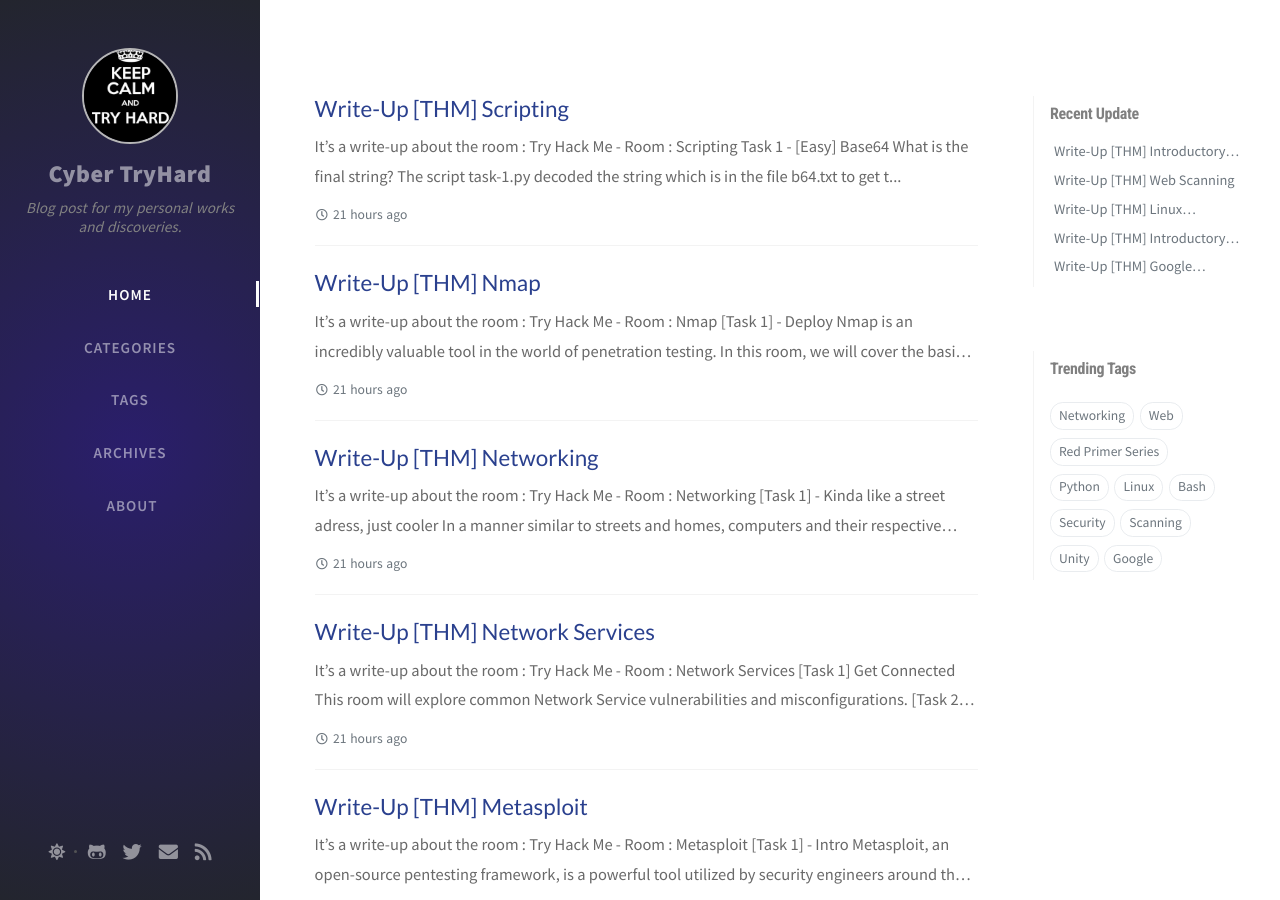
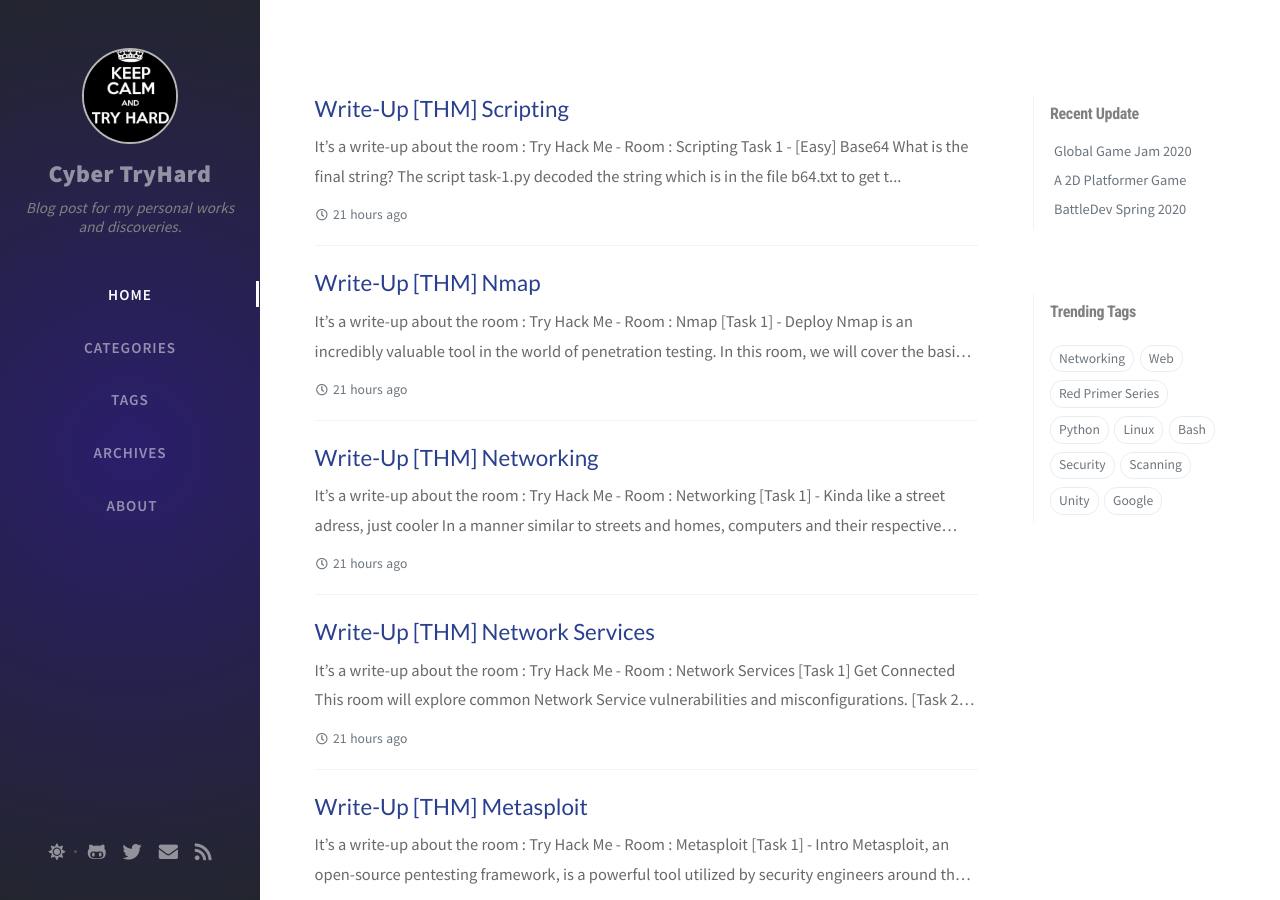
Before and after one commit to Juliette1012/Juliette1012.github.io, a Jekyll site: the page built from index.html, in a window 1280 px wide and 900 px high. Built offline with Jekyll 4.4.1, drawn with Linux system fonts in a browser that asks for light colours; nearby versions of some CDN libraries; the list of posts is cut into pages by our own code; comment, search, counter and statistics services are not loaded.

```diff
--- a/_data/updates.yml
+++ b/_data/updates.yml
@@ -2,26 +2,8 @@
   filename: '2D-Platformer-Game'
   lastmod: '2020-08-28 12:15:27 +0200'
 -
-  filename: 'THM-Google-Dorking'
-  lastmod: '2020-08-29 09:21:09 +0200'
--
-  filename: 'THM-Introductory-Networking'
-  lastmod: '2020-08-31 17:36:54 +0200'
--
   filename: 'Battle-Dev-Spring-2020'
   lastmod: '2020-08-28 10:13:49 +0200'
 -
-  filename: 'THM-Linux-Challenges'
-  lastmod: '2020-08-29 09:21:09 +0200'
--
-  filename: 'THM-Jupyter-101'
-  lastmod: '2020-08-28 20:45:27 +0200'
--
-  filename: 'THM-Introductory-Researching'
-  lastmod: '2020-08-29 09:21:09 +0200'
--
-  filename: 'THM-Web-Scanning'
-  lastmod: '2020-08-30 09:37:36 +0200'
--
   filename: 'GGJ'
   lastmod: '2020-08-28 20:42:36 +0200'
--- /dev/null
+++ b/tags/burp-suite.html
@@ -0,0 +1,5 @@
+---
+layout: tag
+title: Burp Suite
+tag: Burp Suite
+---
```
